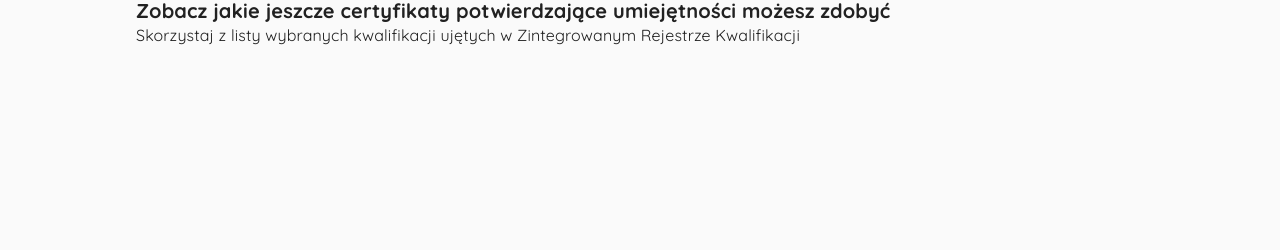
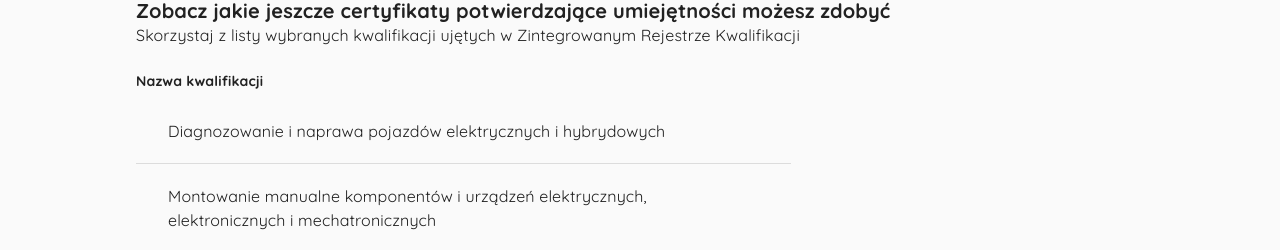
Before and after one commit to gosia-barlik/szkolnictwo_2.0, a React (Vite) app: page /qualification/1 in a window 1280 px wide. Both pictures are taken after a click on the tab "Pokrewne certyfikaty". Shown: the part 549-799 px from the top of the page. Built offline with nearby package versions, Linux system fonts and the light colour scheme.

Commit message:
qualification card similar tab wip

```diff
--- a/src/components/Qualification/QualificationSimilar.jsx
+++ b/src/components/Qualification/QualificationSimilar.jsx
@@ -1,7 +1,33 @@
 import Wrapper from "../../assets/wrappers/QualificationPage";
-import Typography from "@mui/material/Typography";
+import {
+  Typography,
+  List,
+  ListItem,
+  ListItemButton,
+  ListItemText,
+  Divider,
+  Box,
+} from "@mui/material";
 
 const QualificationSimilar = () => {
+  const similar_qualifications = [
+    {
+      id: 1660,
+      name: "Diagnozowanie i naprawa pojazdów elektrycznych i hybrydowych",
+      url_to_zrk: "https://kwalifikacje.gov.pl/k?id_kw=13986",
+    },
+    {
+      id: 1572,
+      name: "Montowanie manualne komponentów i urządzeń elektrycznych, elektronicznych i mechatronicznych",
+      url_to_zrk: "https://kwalifikacje.gov.pl/k?id_kw=13892",
+    },
+    {
+      id: 670,
+      name: "Naprawa, konserwacja i modernizacja rowerów",
+      url_to_zrk: "https://kwalifikacje.gov.pl/k?id_kw=12690",
+    },
+  ];
+
   return (
     <Wrapper>
       <Typography variant="h6">
@@ -12,6 +38,26 @@ const QualificationSimilar = () => {
         Skorzystaj z listy wybranych kwalifikacji ujętych w Zintegrowanym
         Rejestrze Kwalifikacji
       </Typography>
+      <Typography
+        variant="body2"
+        style={{ marginTop: "24px", fontWeight: 700 }}
+      >
+        Nazwa kwalifikacji
+      </Typography>
+      <Box sx={{ width: { xs: "100%", md: "65%" } }}>
+        <List>
+          {similar_qualifications.map((item) => (
+            <>
+              <ListItem key={item.id}>
+                <ListItemButton component="a" href={item.url_to_zrk}>
+                  <ListItemText primary={item.name} />
+                </ListItemButton>
+              </ListItem>
+              <Divider />
+            </>
+          ))}
+        </List>
+      </Box>
     </Wrapper>
   );
 };
--- a/src/index.css
+++ b/src/index.css
@@ -90,6 +90,7 @@ body,
 }
 .MuiButtonBase-root.MuiButton-root,
 div.MuiTypography-body1,
+span.MuiTypography-body1,
 p.MuiTypography-body1,
 p.MuiTypography-body2,
 a.MuiTypography-inherit,
```
